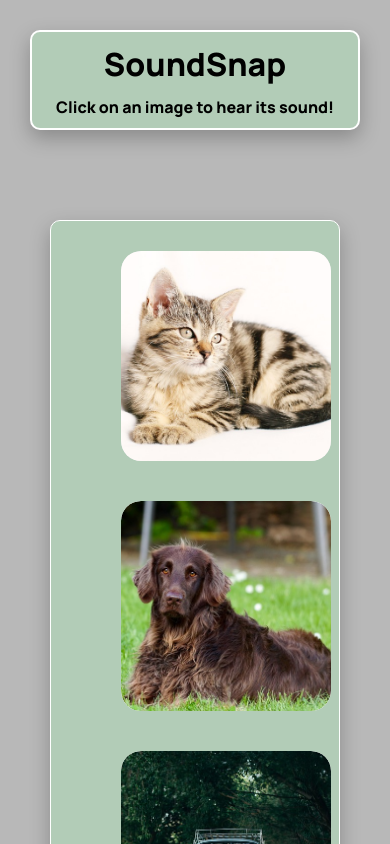
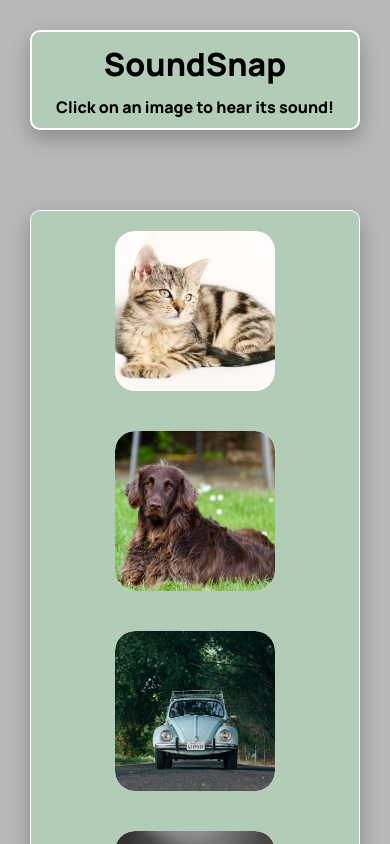
Before and after one commit to Hugo-rvs31/sound-snap, a React (Vite) app: page / in a window 390 px wide. Shown: the top 844 px of the page. Built offline with nearby package versions, Linux system fonts and the light colour scheme.

Commit message:
Update SoundSnap

```diff
--- a/src/App.scss
+++ b/src/App.scss
@@ -24,25 +24,25 @@
     border-radius: 10px;
     border: solid white 2px;
     box-shadow: 0 8px 20px rgba(0, 0, 0, 0.25);
+    justify-items: center;
+    gap: 40px;
+    background: #b2ccb7;
+    padding: 30px 70px;
+    margin: 20px 30px;
+    border: 1px solid white;
 
-    @media screen and (max-width: 1500px) {
+    @media screen and (max-width: 1600px) {
       grid-template-columns: 1fr 1fr 1fr 1fr;
     }
     @media screen and (max-width: 1200px) {
       grid-template-columns: 1fr 1fr 1fr;
     }
-    @media screen and (max-width: 800px) {
+    @media screen and (max-width: 900px) {
       grid-template-columns: 1fr 1fr;
     }
     @media screen and (max-width: 620px) {
       grid-template-columns: 1fr;
+      padding: 20px 30px;
     }
-
-    justify-items: center;
-    gap: 40px;
-    background: #b2ccb7;
-    padding: 30px 70px;
-    margin: 30px 50px;
-    border: 1px solid white;
   }
 }
--- a/src/components/SoundButton/SoundButton.scss
+++ b/src/components/SoundButton/SoundButton.scss
@@ -41,8 +41,12 @@ button {
     width: 230px;
     height: 230px;
   }
-  @media screen and (max-width: 400px) {
-    width: 210px;
-    height: 210px;
+  @media screen and (max-width: 420px) {
+    width: 180px;
+    height: 180px;
+  }
+  @media screen and (max-width: 390px) {
+    width: 160px;
+    height: 160px;
   }
 }
```
